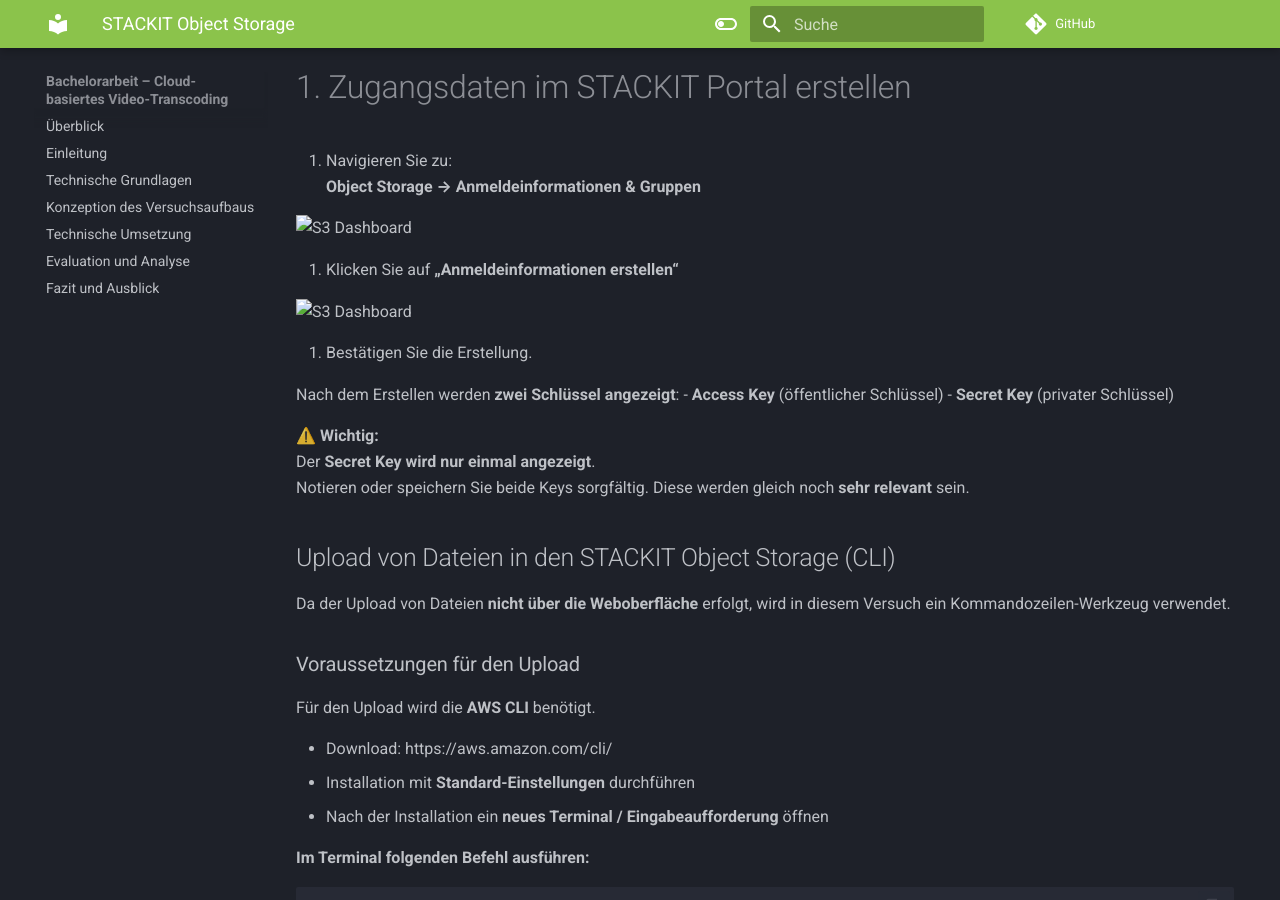
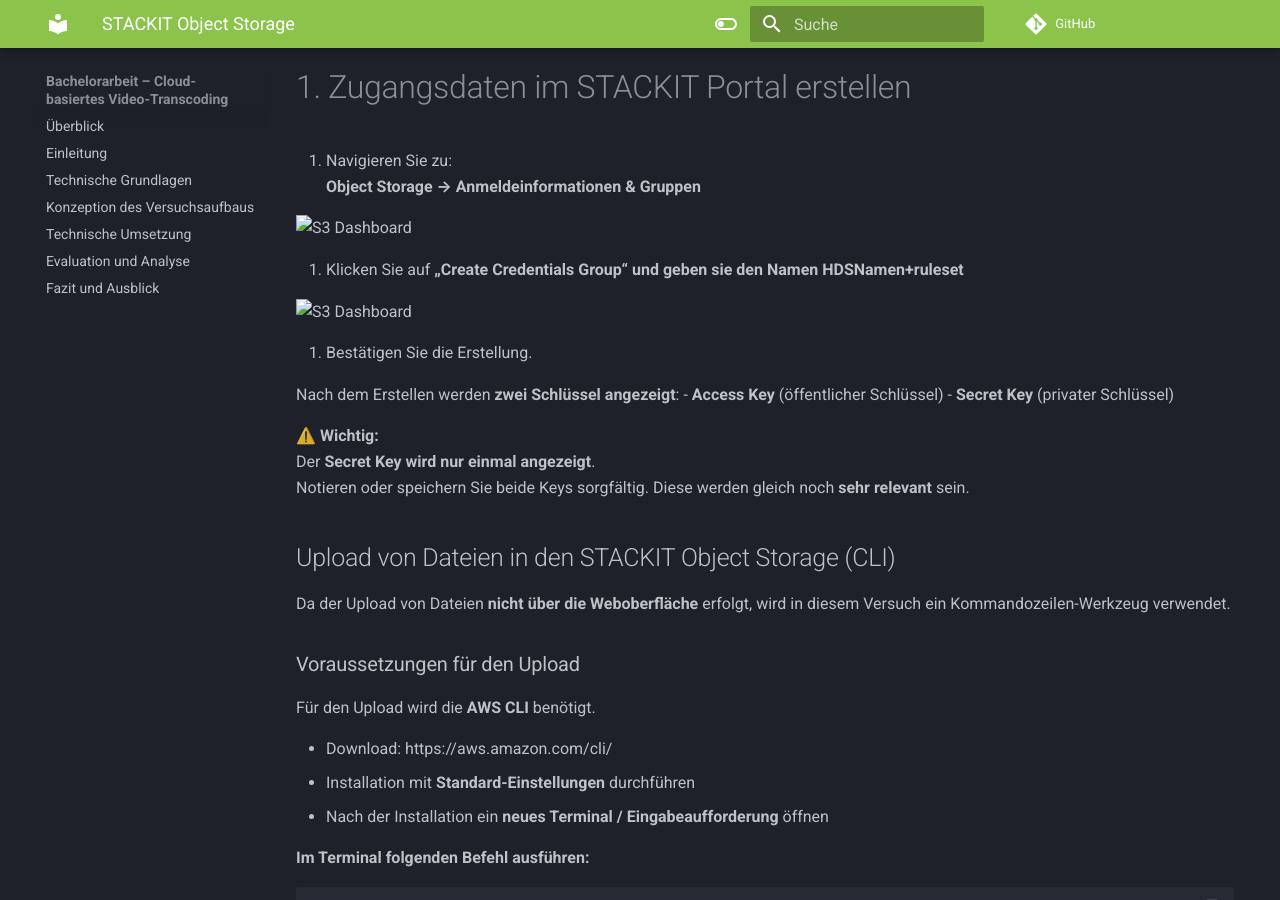
Before and after one commit to LimaLima2670/StackItPraktikumThesis, an MkDocs documentation site: the page built from docs/Versuch1/02-BucketCreation.md, in a window 1280 px wide and 900 px high, scrolled down 1064 px. Built offline with MkDocs 1.6.1 and Material for MkDocs 9.7.7, drawn with Linux system fonts in a browser that asks for light colours; comment, search, counter and statistics services are not loaded.

Commit message:
Update 02-BucketCreation.md

```diff
--- a/docs/Versuch1/02-BucketCreation.md
+++ b/docs/Versuch1/02-BucketCreation.md
@@ -70,9 +70,9 @@ Diese werden später in der Kommandozeile verwendet.
 ![S3 Dashboard](../../assets/Versuch1/credentials.jpg)
 
 
-2. Klicken Sie auf **„Anmeldeinformationen erstellen“**
+2. Klicken Sie auf **„Create Credentials Group“ und geben sie den Namen HDSNamen+ruleset**
 
-![S3 Dashboard](../../assets/Versuch1/createanmeldung.jpg)
+![S3 Dashboard](../../assets/Versuch1/ruleset.jpg)
 
 3. Bestätigen Sie die Erstellung.
 
```
